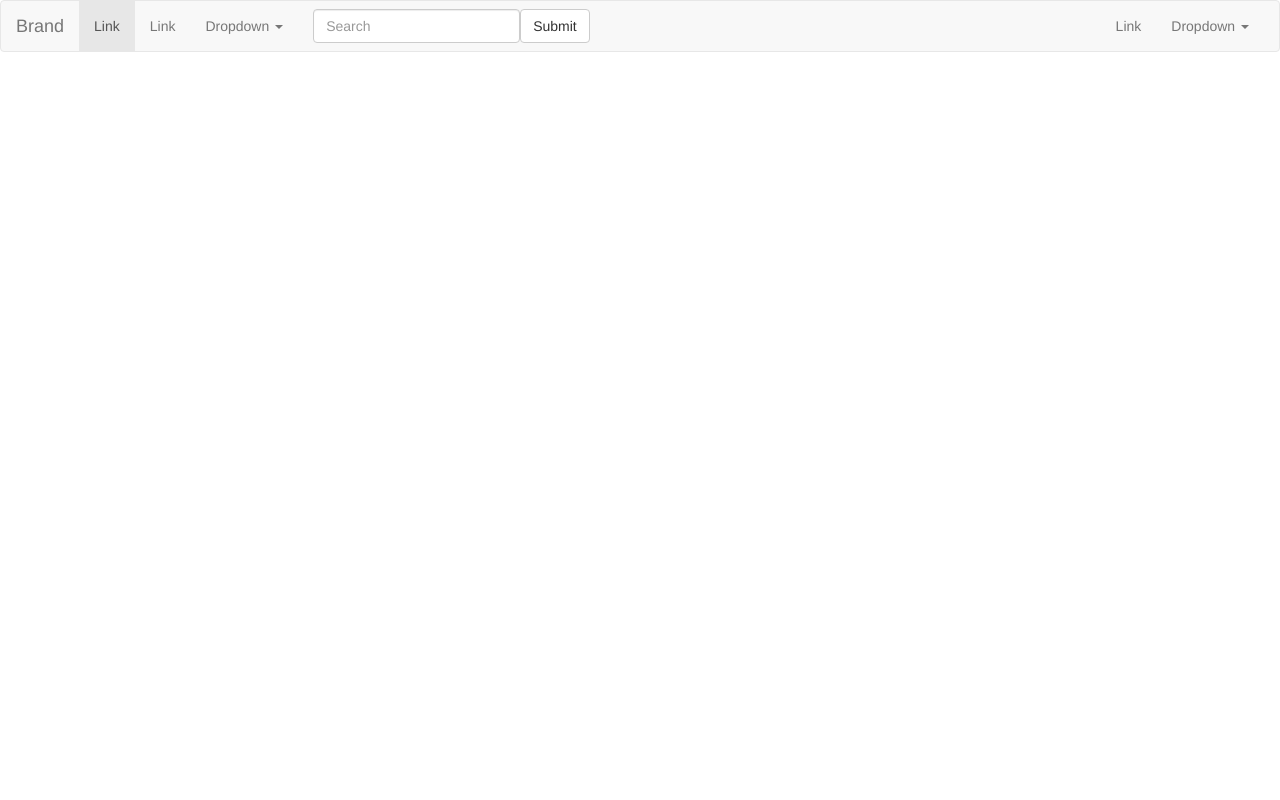
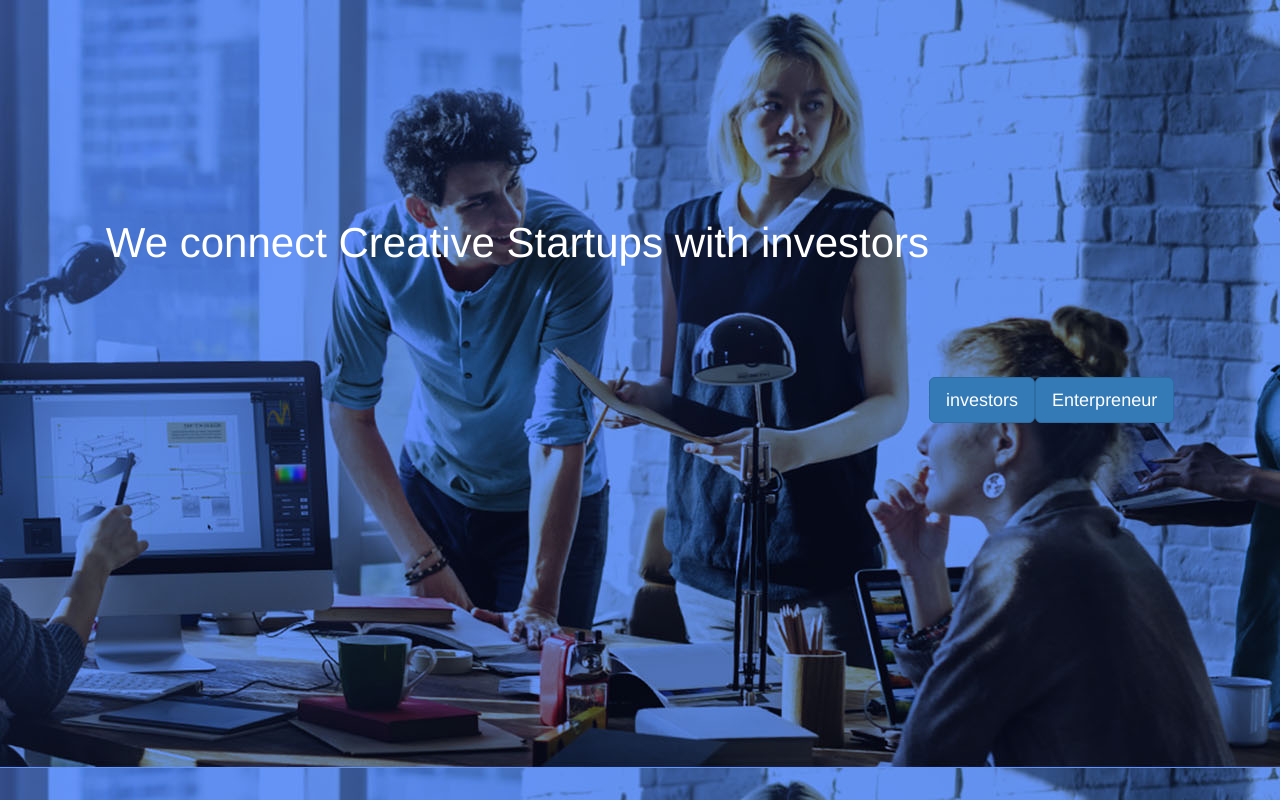
Before and after one commit to mocheje/biz, an Angular app: page /home in a window 1280 px wide. Built offline with nearby package versions, Linux system fonts and the light colour scheme.

Commit message:
added some styles

```diff
--- a/src/app/app.component.html
+++ b/src/app/app.component.html
@@ -1,6 +1,5 @@
-<nav class="navbar navbar-default">
+<!-- <nav class="navbar navbar-default">
   <div class="container-fluid">
-    <!-- Brand and toggle get grouped for better mobile display -->
     <div class="navbar-header">
       <button type="button" class="navbar-toggle collapsed" data-toggle="collapse" data-target="#bs-example-navbar-collapse-1" aria-expanded="false">
         <span class="sr-only">Toggle navigation</span>
@@ -11,7 +10,6 @@
       <a class="navbar-brand" href="#">Brand</a>
     </div>
 
-    <!-- Collect the nav links, forms, and other content for toggling -->
     <div class="collapse navbar-collapse" id="bs-example-navbar-collapse-1">
       <ul class="nav navbar-nav">
         <li class="active"><a href="#">Link <span class="sr-only">(current)</span></a></li>
@@ -48,6 +46,7 @@
           </ul>
         </li>
       </ul>
-    </div><!-- /.navbar-collapse -->
-  </div><!-- /.container-fluid -->
-</nav>
+    </div>
+  </div>
+</nav> -->
+<router-outlet></router-outlet>
--- a/src/app/home/home.component.css
+++ b/src/app/home/home.component.css
@@ -0,0 +1,29 @@
+#home-content  {
+    background-image: url('../../assets/images/home.jpg');
+    min-height: 100vh;
+    display: flex;
+    justify-content: center;
+    align-items: center;
+}
+
+#home-action {
+    /* display: flex; */
+    /* justify-content: center; */
+    /* flex-direction: row; */
+    align-items: space-between;
+    height: 400px;
+    width: 800wh;
+}
+
+#action-container {
+    display: flex;
+    justify-content: center;
+    align-items: center;
+    align-self: center;
+}
+
+#home-action h2 {
+    color: white;
+    font-size: 3em;
+    text-align: center;
+}
--- a/src/app/home/home.component.html
+++ b/src/app/home/home.component.html
@@ -0,0 +1,10 @@
+<div id="home-content">
+    <div id="home-action">
+        <!-- <img id="home-logo" src="homeLogo" > -->
+        <h2>We connect Creative Startups with investors</h2>
+    </div>
+    <div id="action-container">
+        <button class="btn btn-primary btn-lg">investors</button>
+        <button class="btn btn-primary btn-lg">Enterpreneur</button>
+    </div>
+</div>
--- a/src/app/home/home.component.ts
+++ b/src/app/home/home.component.ts
@@ -7,4 +7,13 @@ import { Component } from '@angular/core';
 })
 export class HomeComponent {
     title = 'home';
+    homeLogo = "assets/images/home.jpg"
+
+    constructor() {
+        //
+    }
+
+    goToinvestorPage() {
+        //
+    }
 }
--- /dev/null
+++ b/src/app/investor/investor.component.html
@@ -0,0 +1 @@
+<h1>Investor page</h1>
--- /dev/null
+++ b/src/app/shared/models/startup.model.ts
@@ -0,0 +1,4 @@
+export class Startup {
+    name: string;
+    investor: Investors[];
+}
```
Also changed, not shown: src/app/investor/investor.component.ts (added, +10 -0 lines), src/app/investor/investor.component.css (added), src/app/investor/investorDataService.ts (added), src/app/shared/models/investors.model.ts (added), src/assets/images/home.jpg (added).
